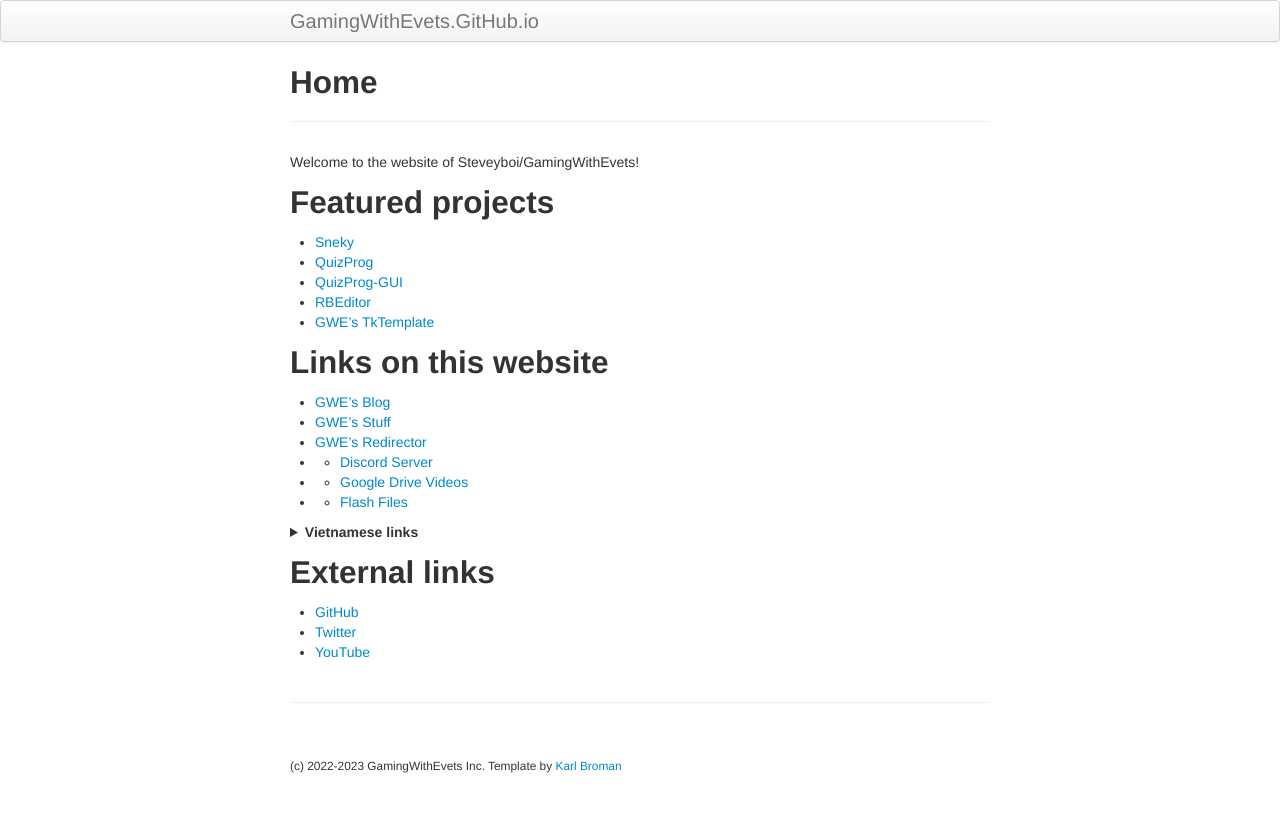
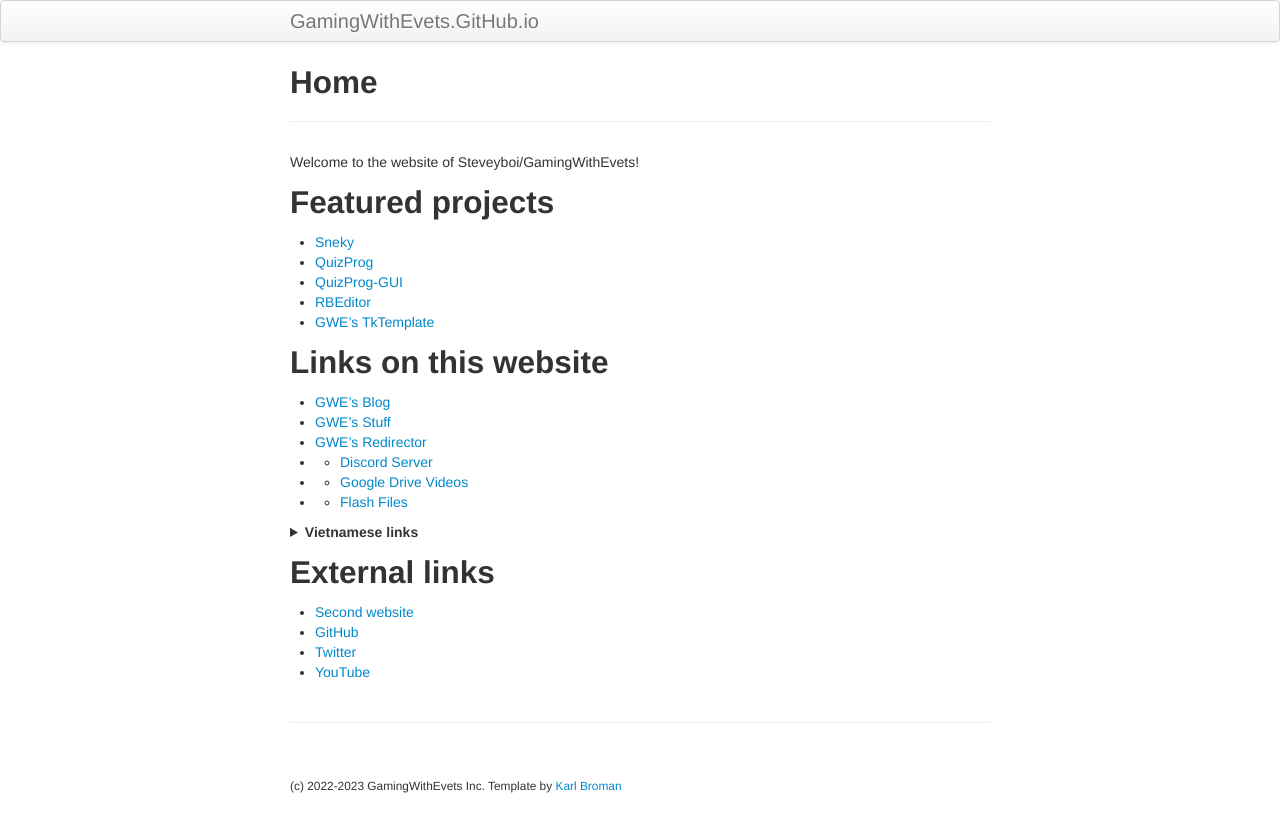
Before and after one commit to gamingwithevets/gamingwithevets.github.io, a Jekyll site: the page built from index.md, in a window 1280 px wide. Shown: the top 832 px of the page. Built offline with Jekyll 4.4.1, drawn with Linux system fonts in a browser that asks for light colours.

Commit message:
Update index.md

```diff
--- a/index.md
+++ b/index.md
@@ -31,6 +31,7 @@ Welcome to the website of Steveyboi/GamingWithEvets!
 </details>
 
 ## External links
+- [Second website](https://gwe.42web.io)
 - [GitHub](https://github.com/gamingwithevets)
 - [Twitter](https://twitter.com/GamingWithEvets)
 - [YouTube](https://youtube.com/@gamingwithevets)
```
